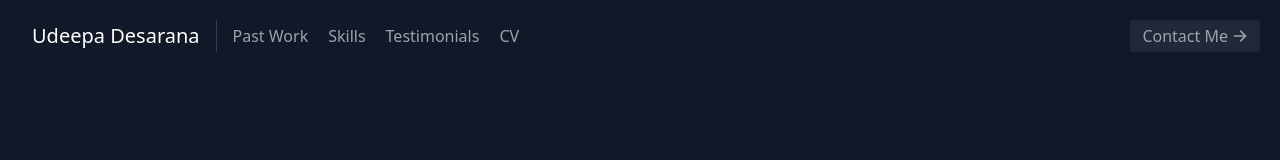
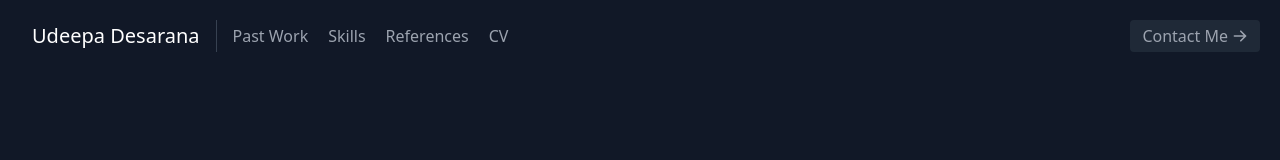
Before and after one commit to udeepa-des/portfolio-web, a React (Create React App) app: page / in a window 1280 px wide. Shown: the top 160 px of the page. Built offline with nearby package versions, Linux system fonts and the light colour scheme.

Commit message:
change a button name in navbar

```diff
--- a/src/components/Navbar.js
+++ b/src/components/Navbar.js
@@ -18,7 +18,7 @@ export default function Navbar() {
             Skills
           </a>
           <a href="#testimonials" className="mr-5 hover:text-white duration-500">
-            Testimonials
+            References
           </a>
           <a href="#Cv" className="mr-5 hover:text-white duration-500">
             CV
```
